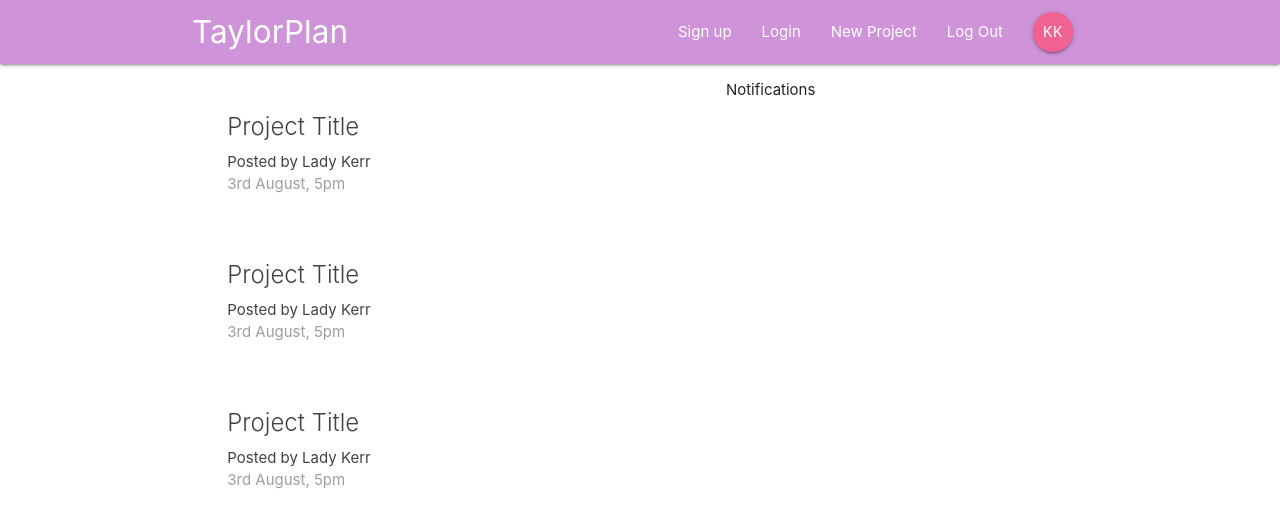
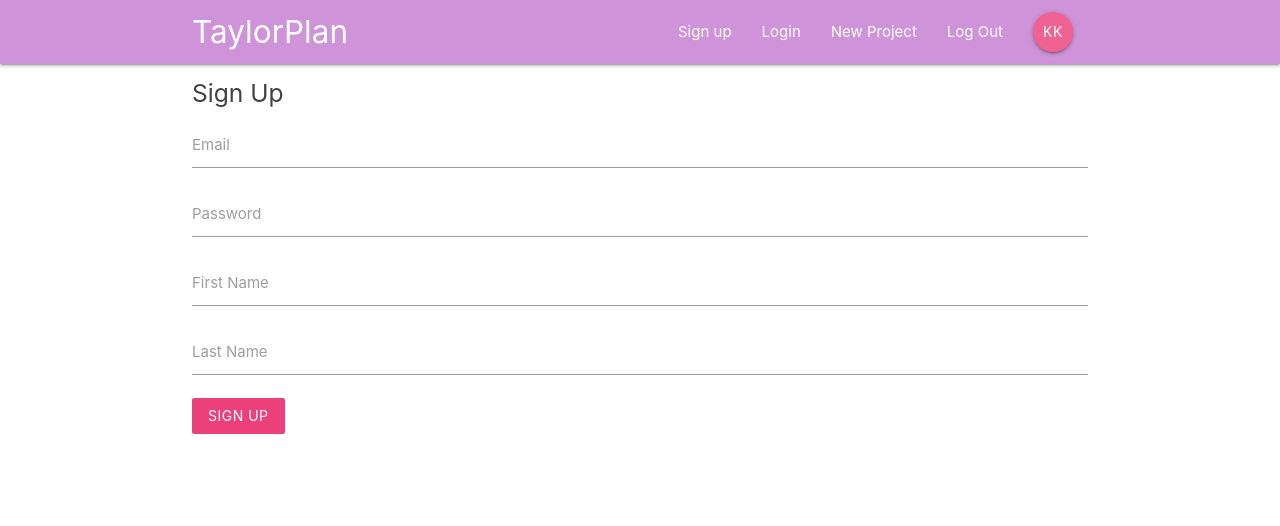
Before and after one commit to LadyKerr/React-Redux-Firebase-App, a React (Create React App) app in the folder planner/: page /signup in a window 1280 px wide. Shown: the top 526 px of the page. Built offline with nearby package versions, Linux system fonts and the light colour scheme.

Commit message:
sign in and sign up

```diff
--- a/planner/public/index.html
+++ b/planner/public/index.html
@@ -10,7 +10,10 @@
       content="Web site created using create-react-app"
     />
     <link rel="apple-touch-icon" href="logo192.png" />
-    <link rel="stylesheet" href="https://cdnjs.cloudflare.com/ajax/libs/materialize/1.0.0/css/materialize.min.css">
+    <link
+      rel="stylesheet"
+      href="https://cdnjs.cloudflare.com/ajax/libs/materialize/1.0.0/css/materialize.min.css"
+    />
     <!--
       manifest.json provides metadata used when your web app is installed on a
       user's mobile device or desktop. See https://developers.google.com/web/fundamentals/web-app-manifest/
@@ -40,5 +43,6 @@
       To begin the development, run `npm start` or `yarn start`.
       To create a production bundle, use `npm run build` or `yarn build`.
     -->
+    <script src="https://cdnjs.cloudflare.com/ajax/libs/materialize/1.0.0/js/materialize.min.js"></script>
   </body>
 </html>
--- a/planner/src/App.js
+++ b/planner/src/App.js
@@ -2,6 +2,9 @@
 import { BrowserRouter, Switch, Route } from "react-router-dom";
 import NavBar from "./components/layout/Navbar";
 import Dashboard from "./components/dashboard/Dashboard";
+import ProjectDetails from "./components/projects/ProjectDetails";
+import SignIn from "./components/auth/SignIn";
+import SignUp from "./components/auth/SignUp";
 
 class App extends React.Component {
   render() {
@@ -10,7 +13,10 @@
         <div className="App">
           <NavBar />
           <Switch>
-            <Route path="/" component={Dashboard} />
+            <Route exact path="/" component={Dashboard} />
+            <Route path="/project/:id" component={ProjectDetails} />
+            <Route path="/signin" component={SignIn} />
+            <Route path="/signup" component={SignUp} />
           </Switch>
         </div>
       </BrowserRouter>
--- a/planner/src/components/auth/SignIn.js
+++ b/planner/src/components/auth/SignIn.js
@@ -0,0 +1,42 @@
+import React from "react";
+
+class SignIn extends React.Component {
+  state = {
+    email: "",
+    password: ""
+  };
+
+  handleChange = e => {
+    this.setState({
+      [e.target.id]: e.target.value
+    });
+  };
+
+  handleSubmit = e => {
+    e.preventDefault();
+    console.log(this.state);
+  };
+
+  render() {
+    return (
+      <div className="container">
+        <form className="white" onSubmit={this.handleSubmit}>
+          <h5 className="grey-text text-darken-3">Sign In</h5>
+          <div className="input-field">
+            <label htmlFor="email">Email</label>
+            <input type="email" id="email" onChange={this.handleChange} />
+          </div>
+          <div className="input-field">
+            <label htmlFor="password">Password</label>
+            <input type="password" id="password" onChange={this.handleChange} />
+          </div>
+          <div className="input-field">
+            <button className="btn pink lighten-1 z-depth-0">Login</button>
+          </div>
+        </form>
+      </div>
+    );
+  }
+}
+
+export default SignIn;
--- a/planner/src/components/auth/SignUp.js
+++ b/planner/src/components/auth/SignUp.js
@@ -0,0 +1,52 @@
+import React from "react";
+
+class SignUp extends React.Component {
+  state = {
+    email: "",
+    password: "",
+    firstName: "",
+    lastName: ""
+  };
+
+  handleChange = e => {
+    this.setState({
+      [e.target.id]: e.target.value
+    });
+  };
+
+  handleSubmit = e => {
+    e.preventDefault();
+    console.log(this.state);
+  };
+
+  render() {
+    return (
+      <div className="container">
+        <form className="white" onSubmit={this.handleSubmit}>
+          <h5 className="grey-text text-darken-3">Sign Up</h5>
+          <div className="input-field">
+            <label htmlFor="email">Email</label>
+            <input type="email" id="email" onChange={this.handleChange} />
+          </div>
+          <div className="input-field">
+            <label htmlFor="password">Password</label>
+            <input type="password" id="password" onChange={this.handleChange} />
+          </div>
+          <div className="input-field">
+            <label htmlFor="firstName">First Name</label>
+            <input type="text" id="firstName" onChange={this.handleChange} />
+          </div>
+          <div className="input-field">
+            <label htmlFor="lastName">Last Name</label>
+            <input type="text" id="lastName" onChange={this.handleChange} />
+          </div>
+          <div className="input-field">
+            <button className="btn pink lighten-1 z-depth-0">Sign Up</button>
+          </div>
+        </form>
+      </div>
+    );
+  }
+}
+
+export default SignUp;
--- a/planner/src/components/dashboard/Notifications.js
+++ b/planner/src/components/dashboard/Notifications.js
@@ -5,7 +5,7 @@
     <div>
       <p>Notifications</p>
     </div>
-  )
-}
+  );
+};
 
 export default Notifications;
--- a/planner/src/components/projects/ProjectDetails.js
+++ b/planner/src/components/projects/ProjectDetails.js
@@ -0,0 +1,22 @@
+import React from "react";
+
+const ProjectDetails = props => {
+  const id = props.match.params.id;
+
+  return (
+    <div className="container section project-details">
+      <div className="card z-depth-0">
+        <div className="card-content">
+          <span className="card-title">Project Title - {id}</span>
+          <p>Lorem ipsem impjg some words here like this stuff</p>
+        </div>
+        <div className="card-action gray lighten-4 grey-text">
+          <div>Posted by Taylor Green</div>
+          <div>3rd September, 2pm</div>
+        </div>
+      </div>
+    </div>
+  );
+};
+
+export default ProjectDetails;
--- a/planner/src/components/projects/ProjectList.js
+++ b/planner/src/components/projects/ProjectList.js
@@ -1,31 +1,13 @@
 import React from "react";
+import ProjectSummary from "./ProjectSummary";
 
 const ProjectList = () => {
   return (
     <div className="project-list section">
-      <div className="card z-depth-0 project-summary">
-        <div className="card-content grey-text text-darken-3">
-          <span className="card-title">Project Title</span>
-          <p>Posted by Lady Kerr</p>
-          <p className="grey-text">3rd August, 5pm</p>
-        </div>
-      </div>
-
-      <div className="card z-depth-0 project-summary">
-        <div className="card-content grey-text text-darken-3">
-          <span className="card-title">Project Title</span>
-          <p>Posted by Lady Kerr</p>
-          <p className="grey-text">3rd August, 5pm</p>
-        </div>
-      </div>
-
-      <div className="card z-depth-0 project-summary">
-        <div className="card-content grey-text text-darken-3">
-          <span className="card-title">Project Title</span>
-          <p>Posted by Lady Kerr</p>
-          <p className="grey-text">3rd August, 5pm</p>
-        </div>
-      </div>
+      <ProjectSummary />
+      <ProjectSummary />
+      <ProjectSummary />
+      <ProjectSummary />
     </div>
   );
 };
--- a/planner/src/components/projects/ProjectSummary.js
+++ b/planner/src/components/projects/ProjectSummary.js
@@ -0,0 +1,15 @@
+import React from "react";
+
+const ProjectSummary = () => {
+  return (
+    <div className="card z-depth-0 project-summary">
+      <div className="card-content grey-text text-darken-3">
+        <span className="card-title">Project Title</span>
+        <p>Posted by Lady Kerr</p>
+        <p className="grey-text">3rd August, 5pm</p>
+      </div>
+    </div>
+  );
+};
+
+export default ProjectSummary;
```
